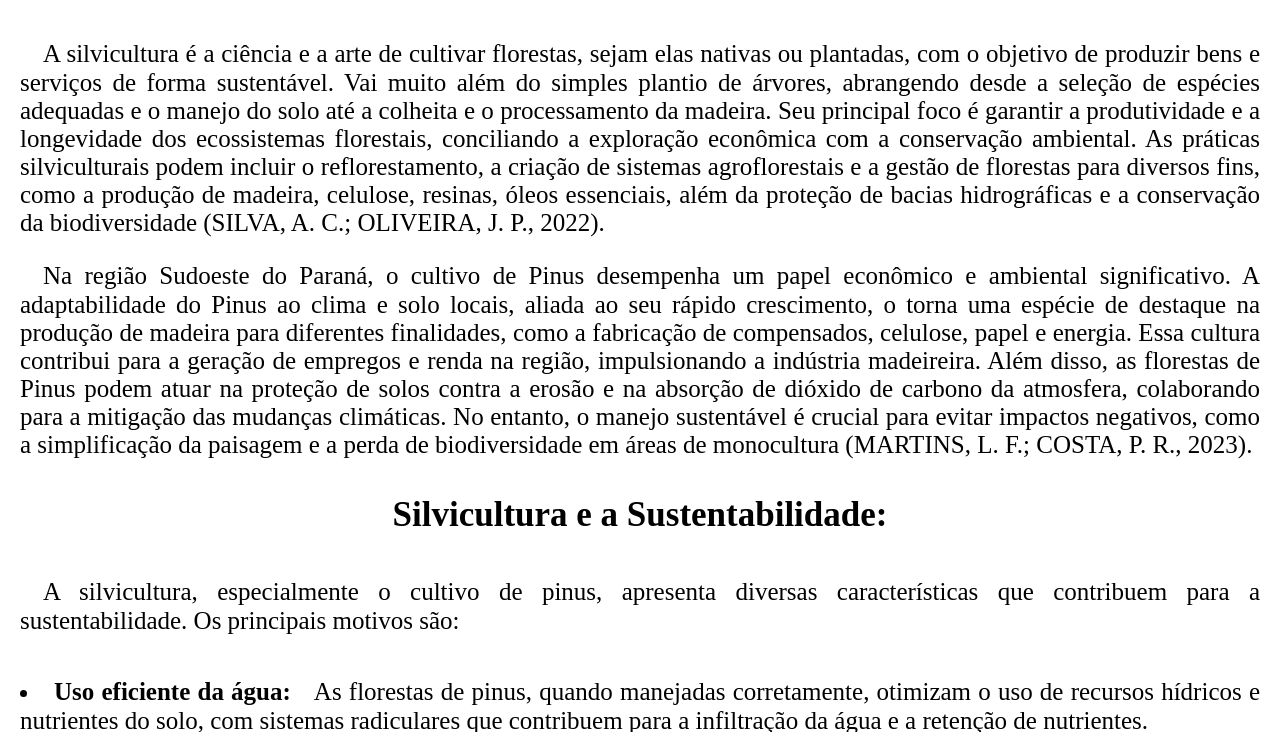
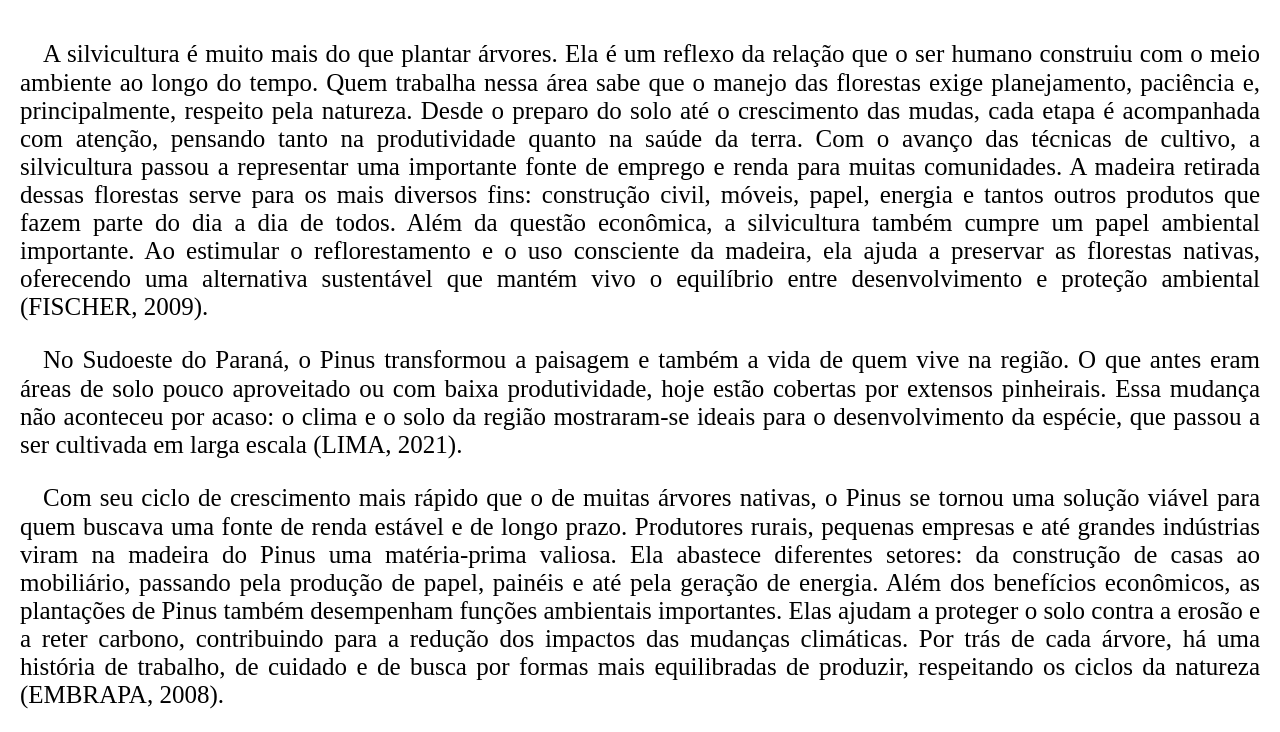
Before and after one commit to IsaVedelago/silviculturadopinusaocompensadoagrinho2025, a plain HTML site: page index.html in a window 1280 px wide. Shown: the part 232-964 px from the top of the page. Drawn offline with Linux system fonts and the light colour scheme; a web font is replaced by a local one.

Commit message:
Update index.html

```diff
--- a/index.html
+++ b/index.html
@@ -34,10 +34,11 @@
 
     </div>
 <div id="conteudo-principal">
-    <p id="textos">ㅤA silvicultura é a ciência e a arte de cultivar florestas, sejam elas nativas ou plantadas, com o objetivo de produzir bens e serviços de forma sustentável. Vai muito além do simples plantio de árvores, abrangendo desde a seleção de espécies adequadas e o manejo do solo até a colheita e o processamento da madeira. Seu principal foco é garantir a produtividade e a longevidade dos ecossistemas florestais, conciliando a exploração econômica com a conservação ambiental. As práticas silviculturais podem incluir o reflorestamento, a criação de sistemas agroflorestais e a gestão de florestas para diversos fins, como a produção de madeira, celulose, resinas, óleos essenciais, além da proteção de bacias hidrográficas e a conservação da biodiversidade (SILVA, A. C.; OLIVEIRA, J. P., 2022).</p>
+    <p id="textos">ㅤA silvicultura é muito mais do que plantar árvores. Ela é um reflexo da relação que o ser humano construiu com o meio ambiente ao longo do tempo. Quem trabalha nessa área sabe que o manejo das florestas exige planejamento, paciência e, principalmente, respeito pela natureza. Desde o preparo do solo até o crescimento das mudas, cada etapa é acompanhada com atenção, pensando tanto na produtividade quanto na saúde da terra. Com o avanço das técnicas de cultivo, a silvicultura passou a representar uma importante fonte de emprego e renda para muitas comunidades. A madeira retirada dessas florestas serve para os mais diversos fins: construção civil, móveis, papel, energia e tantos outros produtos que fazem parte do dia a dia de todos. Além da questão econômica, a silvicultura também cumpre um papel ambiental importante. Ao estimular o reflorestamento e o uso consciente da madeira, ela ajuda a preservar as florestas nativas, oferecendo uma alternativa sustentável que mantém vivo o equilíbrio entre desenvolvimento e proteção ambiental (FISCHER, 2009).</p>
 <br>
-    <p id="textos">ㅤNa região Sudoeste do Paraná, o cultivo de Pinus desempenha um papel econômico e ambiental significativo. A adaptabilidade do Pinus ao clima e solo locais, aliada ao seu rápido crescimento, o torna uma espécie de destaque na produção de madeira para diferentes finalidades, como a fabricação de compensados, celulose, papel e energia. Essa cultura contribui para a geração de empregos e renda na região, impulsionando a indústria madeireira. Além disso, as florestas de Pinus podem atuar na proteção de solos contra a erosão e na absorção de dióxido de carbono da atmosfera, colaborando para a mitigação das mudanças climáticas. No entanto, o manejo sustentável é crucial para evitar impactos negativos, como a simplificação da paisagem e a perda de biodiversidade em áreas de monocultura (MARTINS, L. F.; COSTA, P. R., 2023).
-    </p>
+    <p id="textos">ㅤNo Sudoeste do Paraná, o Pinus transformou a paisagem e também a vida de quem vive na região. O que antes eram áreas de solo pouco aproveitado ou com baixa produtividade, hoje estão cobertas por extensos pinheirais. Essa mudança não aconteceu por acaso: o clima e o solo da região mostraram-se ideais para o desenvolvimento da espécie, que passou a ser cultivada em larga escala (LIMA, 2021).</p>
+<br>
+    <p id="textos">ㅤCom seu ciclo de crescimento mais rápido que o de muitas árvores nativas, o Pinus se tornou uma solução viável para quem buscava uma fonte de renda estável e de longo prazo. Produtores rurais, pequenas empresas e até grandes indústrias viram na madeira do Pinus uma matéria-prima valiosa. Ela abastece diferentes setores: da construção de casas ao mobiliário, passando pela produção de papel, painéis e até pela geração de energia. Além dos benefícios econômicos, as plantações de Pinus também desempenham funções ambientais importantes. Elas ajudam a proteger o solo contra a erosão e a reter carbono, contribuindo para a redução dos impactos das mudanças climáticas. Por trás de cada árvore, há uma história de trabalho, de cuidado e de busca por formas mais equilibradas de produzir, respeitando os ciclos da natureza (EMBRAPA, 2008).</p>
 <br>
 <br>
     <p id="subtitulo2">Silvicultura e a Sustentabilidade:</p>
```
